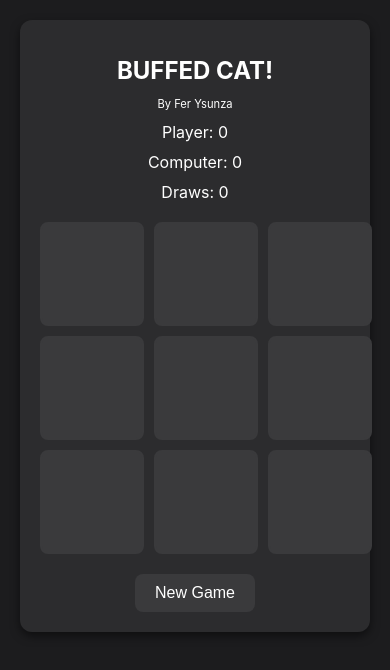
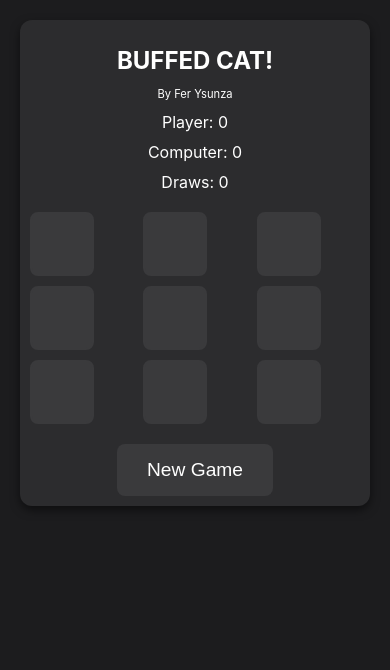
Before and after one commit to FerYsunza/buffedCat_JS, a plain HTML site: page index.html in a window 390 px wide. Drawn offline with Linux system fonts and the light colour scheme.

Commit message:
mobile scalling
Adding capability to adjust game size for smaller screens.

```diff
--- a/style.css
+++ b/style.css
@@ -73,3 +73,24 @@ h1 {
 #new-game:hover {
     background-color: #48484a;
 }
+
+/* Responsive styles for mobile devices */
+@media (max-width: 480px) {
+    #game {
+        width: 100%;
+        max-width: none;
+        padding: 10px;
+        box-sizing: border-box;
+    }
+
+    .cell {
+        width: 60px;  /* Increase size for mobile */
+        height: 60px; /* Increase size for mobile */
+        font-size: 36px; /* Increase font size for better visibility */
+    }
+
+    #new-game {
+        font-size: 1.2em;
+        padding: 15px 30px;
+    }
+}
```
